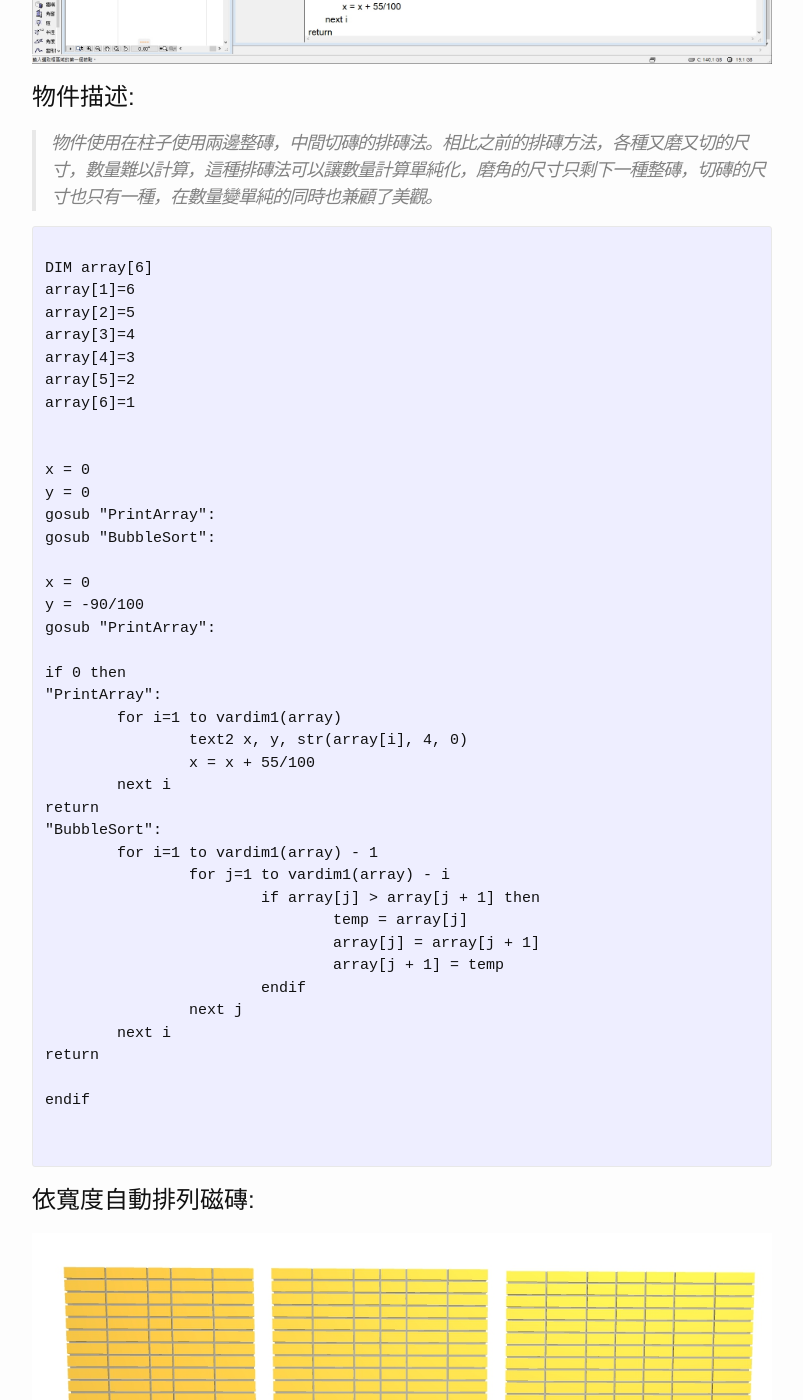
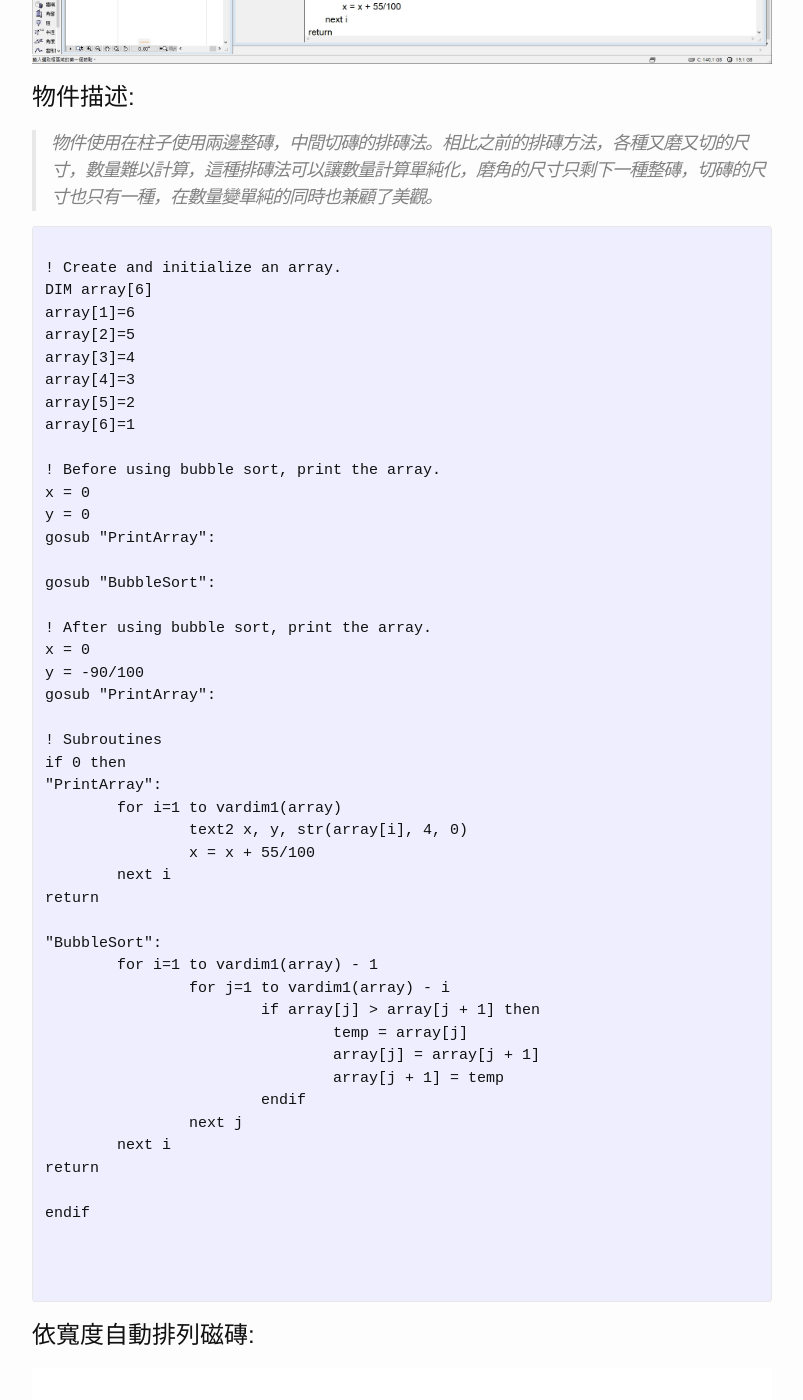
Before and after one commit to Sheng-Zhang/Sheng-Zhang.github.io, a Jekyll site: the page built from _posts/2017-09-25-ArchiCAD-GDL-Bubble-Sort.markdown, in a window 1280 px wide and 1400 px high, scrolled down 625 px. Shown: the whole window, without its empty margins (238-1041 px from the left). Built offline with Jekyll 4.4.1, drawn with Linux system fonts in a browser that asks for light colours.

Commit message:
add comment

```diff
--- a/_posts/2017-09-25-ArchiCAD-GDL-Bubble-Sort.markdown
+++ b/_posts/2017-09-25-ArchiCAD-GDL-Bubble-Sort.markdown
@@ -12,6 +12,7 @@ categories: jekyll update
 
 <pre>
 <code>
+! Create and initialize an array.
 DIM array[6]
 array[1]=6
 array[2]=5
@@ -20,16 +21,19 @@ array[4]=3
 array[5]=2
 array[6]=1
 
-
+! Before using bubble sort, print the array.
 x = 0
 y = 0
 gosub "PrintArray":
+
 gosub "BubbleSort":
 
+! After using bubble sort, print the array.
 x = 0
 y = -90/100
 gosub "PrintArray":
 
+! Subroutines
 if 0 then
 "PrintArray":
 	for i=1 to vardim1(array)
@@ -37,6 +41,7 @@ if 0 then
 		x = x + 55/100
 	next i
 return
+
 "BubbleSort":
 	for i=1 to vardim1(array) - 1
 		for j=1 to vardim1(array) - i
@@ -51,6 +56,7 @@ return
 
 endif
 
+
 </code>
 </pre>
 
```
